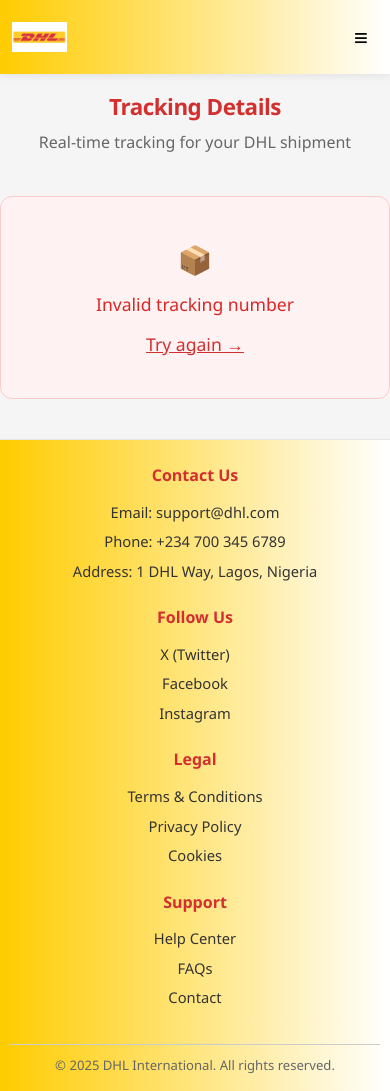
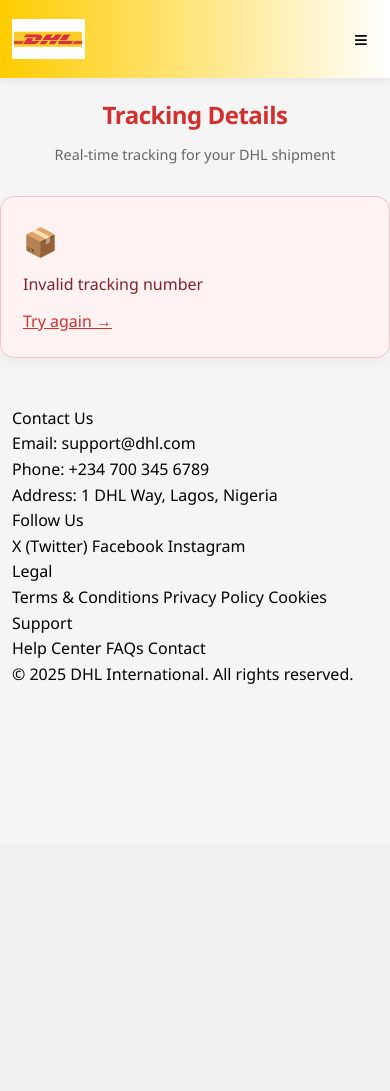
Before and after one commit to steadybomba/signment, a Flask app: page /track/1 in a window 390 px wide. After the commit the page ends 684 px from the top, so only its background shows below. Run offline with Flask 3, Linux system fonts and the light colour scheme; some libraries are stand-ins or nearby versions.

Commit message:
Update tracking_result.html

```diff
--- a/templates/tracking_result.html
+++ b/templates/tracking_result.html
@@ -15,6 +21,7 @@
             background-color: #f5f5f5;
             position: relative;
             min-height: 100vh;
+            overflow-x: hidden;
         }
 
         /* === HEADER === */
@@ -32,6 +39,11 @@
         .header img {
             height: 40px;
             max-width: 100%;
+        }
+        .menu {
+            border: none;
+            background: transparent;
+            color: inherit;
         }
         .header .menu {
             font-size: 24px;
@@ -183,10 +200,29 @@
             overflow: hidden;
         }
         .progress-bar .fill {
+            width: 0%;
             height: 100%;
             background: linear-gradient(90deg, #d32f2f, #ef4444);
             border-radius: 4px;
             transition: width 1s ease;
+        }
+
+        .error-message {
+            max-width: 760px;
+            margin: 30px auto;
+            padding: 22px;
+            border: 1px solid #f5c2c7;
+            background: #fef2f2;
+            color: #842029;
+            border-radius: 14px;
+            box-shadow: 0 6px 16px rgba(0,0,0,0.04);
+            font-size: 1rem;
+            line-height: 1.6;
+        }
+        .error-message a {
+            color: #d32f2f;
+            text-decoration: underline;
+            font-weight: 500;
         }
 
         /* === CHECKPOINTS === */
@@ -258,217 +294,227 @@
         }
         .details-grid .detail-value {
             font-weight: 500;
-            color: #1a1a1a;
-            font-size: 0.95rem;
         }
 
-        /* === REFRESH BUTTON === */
-        .refresh-btn {
-            background: #d32f2f;
-            color: white;
+        .history-header {
+            display: flex;
+            justify-content: space-between;
+            align-items: center;
+            margin: 20px 0 8px;
+        }
+        .history-header h2 {
+            font-size: 1.2rem;
+            margin: 0;
+            color: #111827;
+        }
+        .history-list {
+            list-style: none;
+            padding: 0;
+            margin: 0;
+        }
+        .history-item {
+            padding: 12px 16px;
+            margin-bottom: 10px;
+            border-radius: 14px;
+            background: #fafafa;
+            box-shadow: 0 2px 10px rgba(0,0,0,0.04);
+        }
+        .history-item .event-name {
+            font-size: 1rem;
+            font-weight: 600;
+            color: #111827;
+        }
+        .history-item .event-time {
+            font-size: 0.85rem;
+            color: #6b7280;
+            margin-top: 4px;
+        }
+        .history-item .event-location {
+            margin-top: 8px;
+            color: #4b5563;
+            font-size: 0.9rem;
+        }
+        .empty-history {
+            color: #6b7280;
+            text-align: center;
+            margin: 16px 0;
+        }
+        .error-message {
+            max-width: 760px;
+            margin: 30px auto;
+            padding: 22px;
+            border: 1px solid #f5c2c7;
+            background: #fef2f2;
+            color: #842029;
+            border-radius: 14px;
+            box-shadow: 0 6px 16px rgba(0,0,0,0.04);
+            font-size: 1rem;
+            line-height: 1.6;
+        }
+        .error-message .error-icon {
+            display: block;
+            font-size: 28px;
+            margin-bottom: 8px;
+        }
+        .error-message a {
+            color: #d32f2f;
+            text-decoration: underline;
+            font-weight: 500;
+            display: inline-block;
+            margin-top: 12px;
+        }
+        .menu {
             border: none;
-            padding: 6px 16px;
-            border-radius: 6px;
+            background: transparent;
+            color: inherit;
             cursor: pointer;
-            font-size: 13px;
-            font-weight: 500;
-            transition: all 0.3s ease;
+            font-size: 24px;
+            padding: 10px;
+            border-radius: 50%;
+            transition: background 0.3s;
         }
-        .refresh-btn:hover:not(:disabled) {
-            background: #b71c1c;
-            transform: scale(1.02);
-        }
-        .refresh-btn:disabled {
-            background: #e57373;
-            cursor: not-allowed;
-            opacity: 0.7;
-        }
-        .refresh-hint {
-            display: inline-block;
-            font-size: 0.8rem;
-            color: #94a3b8;
-            margin-left: 6px;
+        .menu:hover {
+            background: rgba(0,0,0,0.05);
         }
 
-        /* === LAST UPDATED === */
-        .last-updated {
-            font-size: 0.8rem;
-            color: #94a3b8;
-            margin-top: 12px;
-            padding-top: 10px;
-            border-top: 1px solid #f0f0f0;
+        @media (max-width: 1024px) {
+            .header {
+                padding: 12px 16px;
+                flex-wrap: wrap;
+                gap: 10px;
+            }
+            .title {
+                font-size: 1.95em;
+                margin: 20px 0 8px;
+            }
+            .title-sub {
+                font-size: 0.95rem;
+                margin-bottom: 16px;
+            }
+            .map-container,
+            .details {
+                padding: 0 12px;
+                width: min(100%, 100%);
+            }
+            #map {
+                height: 360px;
+            }
+            .details {
+                padding: 24px 22px;
+            }
+            .details-grid {
+                grid-template-columns: repeat(2, minmax(0, 1fr));
+                gap: 14px;
+            }
         }
 
-        /* === BACK BUTTON === */
-        .back-button {
-            display: inline-block;
-            background: #d32f2f;
-            color: white;
-            padding: 10px 28px;
-            border-radius: 8px;
-            text-decoration: none;
-            font-weight: 600;
+        @media (max-width: 768px) {
+            .header {
+                justify-content: space-between;
+                align-items: center;
+                gap: 8px;
+            }
+            .title {
+                font-size: 1.7em;
+                margin: 18px 0 8px;
+            }
+            .title-sub {
                 font-size: 0.95rem;
-            transition: all 0.3s ease;
-            margin-top: 16px;
+                margin-bottom: 14px;
             }
-        .back-button:hover {
-            background: #b71c1c;
-            transform: translateY(-1px);
-            box-shadow: 0 4px 12px rgba(211, 47, 47, 0.3);
+            .details,
+            .map-container {
+                border-radius: 14px;
+                padding: 0 10px;
+            }
+            .details {
+                padding: 20px 18px;
+            }
+            #map {
+                height: 320px;
+            }
+            .progress-label,
+            .history-header,
+            .checkpoint {
+                flex-direction: column;
+                align-items: stretch;
+            }
+            .checkpoint {
+                display: block;
+            }
+            .checkpoint .time {
+                min-width: auto;
+                margin-bottom: 4px;
+            }
+            .details-grid {
+                grid-template-columns: 1fr;
+            }
+            .live-indicator,
+            .connection-dot,
+            #connectionStatus,
+            #refreshBtn,
+            #refresh-hint {
+                display: block;
+                width: 100%;
+            }
+            .refresh-btn {
+                margin-top: 10px;
+            }
+            .tracking-number-display {
+                font-size: 1rem;
+            }
+            .status-badge-header {
+                width: 100%;
+                white-space: normal;
+                word-break: break-word;
+            }
+            .menu-content {
+                right: 10px;
+                left: auto;
+                width: 180px;
+            }
         }
 
-        /* === TOAST === */
-        .toast {
-            position: fixed;
-            bottom: 24px;
-            right: 24px;
-            background: #1a1a1a;
-            color: white;
-            padding: 14px 24px;
-            border-radius: 12px;
-            box-shadow: 0 8px 30px rgba(0,0,0,0.2);
-            z-index: 9999;
-            transform: translateY(100px);
-            opacity: 0;
-            transition: all 0.4s cubic-bezier(0.16, 1, 0.3, 1);
-            font-size: 0.95rem;
-            font-weight: 500;
+        @media (max-width: 640px) {
+            .header {
+                padding: 10px 12px;
             }
-        .toast.show {
-            transform: translateY(0);
-            opacity: 1;
+            .title {
+                font-size: 1.5em;
             }
-        .toast.success { background: #16a34a; }
-        .toast.error { background: #dc2626; }
-        .toast.info { background: #2563eb; }
-
-        /* === ERROR MESSAGE === */
-        .error-message {
-            color: #dc2626;
-            text-align: center;
-            padding: 40px 20px;
-            font-size: 1.1rem;
-            background: #fef2f2;
-            border-radius: 12px;
-            max-width: 600px;
-            margin: 40px auto;
-            border: 1px solid #fecaca;
+            .title-sub {
+                font-size: 0.9rem;
             }
-
-        /* === LEAFLET CONTROLS === */
-        .leaflet-control-custom {
-            background: #fff;
-            border: 1px solid #ddd;
-            border-radius: 8px;
-            padding: 6px 14px;
-            box-shadow: 0 2px 8px rgba(0,0,0,0.12);
-            cursor: pointer;
-            font-size: 13px;
-            color: #d32f2f;
-            text-align: center;
-            font-weight: 500;
-            transition: all 0.2s;
+            #map {
+                height: 280px;
             }
-        .leaflet-control-custom:hover {
-            background: #f5f5f5;
+            .details {
+                padding: 18px 16px;
             }
-        .leaflet-control-custom.active {
-            background: #d32f2f;
-            color: #fff;
+            .progress-label,
+            .history-header {
+                flex-direction: column;
+                align-items: flex-start;
             }
-        .leaflet-control-custom:disabled {
-            background: #e0e0e0;
-            color: #999;
-            cursor: not-allowed;
+            .checkpoint {
+                padding: 10px 0;
             }
-
-        /* === FOOTER === */
+            .checkpoint .time,
+            .checkpoint .location,
+            .checkpoint .event {
+                font-size: 0.88rem;
+            }
             .footer {
-            background: linear-gradient(to right, #ffcc00, #fff);
-            padding: 30px 20px;
-            color: #333;
-            text-align: center;
-            margin-top: 40px;
-            border-top: 1px solid #e5e5e5;
+                padding: 18px 12px;
             }
             .footer .footer-content {
-            display: flex;
-            justify-content: space-around;
-            flex-wrap: wrap;
-            max-width: 1200px;
-            margin: 0 auto 20px;
+                flex-direction: column;
+                gap: 12px;
             }
             .footer-section {
-            margin: 0 15px 20px;
-            flex: 1;
-            min-width: 150px;
+                min-width: 100%;
                 text-align: left;
             }
-        .footer-section h3 {
-            color: #d32f2f;
-            font-size: 1.05rem;
-            margin-bottom: 12px;
-            font-weight: 700;
-        }
-        .footer-section p, .footer-section a {
-            color: #333;
-            text-decoration: none;
-            display: block;
-            margin: 6px 0;
-            font-size: 0.92rem;
-        }
-        .footer-section a:hover {
-            color: #d32f2f;
-            text-decoration: underline;
-        }
-        .footer .copyright {
-            font-size: 0.82rem;
-            color: #666;
-            margin-top: 15px;
-            padding-top: 10px;
-            border-top: 1px solid #ccc;
-        }
-
-        /* === RESPONSIVE === */
-        @media (max-width: 640px) {
-            .title { font-size: 1.6em; }
-            .details { padding: 18px 16px; }
-            .map-container { padding: 0 10px; }
-            #map { height: 300px; }
-            .details-grid { grid-template-columns: 1fr; gap: 4px; }
-            .checkpoint .time { min-width: 100px; font-size: 0.75rem; }
-            .checkpoint { flex-wrap: wrap; }
-            .toast { left: 16px; right: 16px; bottom: 16px; font-size: 0.9rem; text-align: center; }
-            .refresh-btn { padding: 4px 12px; font-size: 12px; }
-            .tracking-number-display { font-size: 0.95rem; padding: 2px 10px; }
-        }
-
-        @media (max-width: 480px) {
-            .header { padding: 8px 12px; }
-            .header img { height: 30px; }
-            .menu { font-size: 20px; padding: 6px; }
-            .menu-content { top: 50px; right: 5px; min-width: 130px; }
-            .menu-content a { font-size: 13px; padding: 8px 12px; }
-            .title { font-size: 1.4em; margin: 15px 0 5px; }
-            .details { padding: 14px; border-radius: 12px; }
-            #map { height: 250px; }
-            .details-grid .detail-value { font-size: 0.9rem; }
-            .back-button { padding: 8px 20px; font-size: 0.9rem; width: 100%; text-align: center; }
-            .footer { padding: 15px 10px; margin-top: 20px; }
-            .footer .footer-content { flex-direction: column; text-align: center; }
-            .footer-section { margin: 8px 0; min-width: 100%; text-align: center; }
-            .footer-section h3 { font-size: 1rem; }
-        }
-
-        @media (min-width: 641px) and (max-width: 1024px) {
-            .details { max-width: 700px; }
-            #map { height: 380px; }
-            .details-grid { grid-template-columns: 1fr 1fr; }
-        }
-
-        .menu, .back-button, .leaflet-control-custom, .refresh-btn {
-            -webkit-tap-highlight-color: transparent;
         }
     </style>
     <script src="https://cdn.socket.io/4.7.5/socket.io.min.js"></script>
@@ -489,7 +535,7 @@
     <!-- === HEADER === -->
     <div class="header">
         <img src="{{ url_for('static', filename='dhl-logo.png') }}" alt="DHL Logo">
-        <div class="menu" aria-label="Toggle navigation" aria-expanded="false">≡</div>
+        <button class="menu" aria-label="Toggle navigation" aria-expanded="false" type="button">≡</button>
         <div id="menu-content" class="menu-content hidden">
             <a href="{{ url_for('index') }}">Home</a>
             <a href="#">Contact</a>
@@ -503,12 +549,14 @@
 
     {% if error %}
         <div class="error-message">
-            <span style="font-size: 28px; display: block; margin-bottom: 8px;">📦</span>
+            <span class="error-icon">📦</span>
             {{ error }}
             <br>
-            <a href="{{ url_for('index') }}" style="color: #d32f2f; text-decoration: underline; font-weight: 500; display: inline-block; margin-top: 12px;">Try again →</a>
+            <a href="{{ url_for('index') }}">Try again →</a>
         </div>
     {% else %}
+        <div class="tracking-result">
+            <div id="result-content">
                 <!-- === MAP === -->
                 <div class="map-container">
                     <div id="map"></div>
@@ -668,15 +716,20 @@
         }
 
         // === REFRESH ===
+        const trackingNumber = "{{ shipment.tracking_number if shipment else '' }}";
+
+        function requestTracking() {
+            if (!trackingNumber) return;
+            socket.emit('request_tracking', { tracking_number: trackingNumber });
+        }
+
         function refreshTracking() {
             const btn = document.getElementById('refreshBtn');
             if (!btn || btn.disabled) return;
             btn.disabled = true;
             btn.textContent = '⏳ Updating...';
             showToast('Refreshing tracking data...', 'info');
-            {% if shipment %}
-            socket.emit('request_tracking', { tracking_number: '{{ shipment.tracking_number | default("") }}' });
-            {% endif %}
+            requestTracking();
             setTimeout(() => {
                 btn.disabled = false;
                 btn.textContent = '↻ Refresh';
@@ -698,11 +751,20 @@
         let isAnimationEnabled = true;
 
         function sortCoordsByTimestamp(coords) {
-            return coords.slice().sort((a, b) => {
-                const aTime = a.desc.split(' - ')[0];
-                const bTime = b.desc.split(' - ')[0];
-                return new Date(aTime) - new Date(bTime);
-            });
+            return coords.map((coord, index) => ({ coord, index }))
+                .sort((a, b) => {
+                    const aTime = a.coord.desc ? a.coord.desc.split(' - ')[0] : null;
+                    const bTime = b.coord.desc ? b.coord.desc.split(' - ')[0] : null;
+                    const aDate = aTime ? new Date(aTime) : null;
+                    const bDate = bTime ? new Date(bTime) : null;
+                    if (aDate && bDate && !isNaN(aDate) && !isNaN(bDate)) {
+                        return aDate - bDate;
+                    }
+                    if (aDate && !bDate) return -1;
+                    if (!aDate && bDate) return 1;
+                    return a.index - b.index;
+                })
+                .map(entry => entry.coord);
         }
 
         function animateSegment(start, end, duration, callback) {
@@ -772,9 +834,17 @@
             document.getElementById('toggleAnimation').disabled = coords.length < 2;
             document.getElementById('resetView').disabled = false;
             const sortedCoords = sortCoordsByTimestamp(coords);
+            const hasDescriptions = sortedCoords.some(coord => coord.desc);
+            if (hasDescriptions) {
                 sortedCoords.forEach(coord => {
+                    if (coord.desc) {
                         L.marker([coord.lat, coord.lon]).addTo(map).bindPopup(coord.desc);
+                    }
                 });
+            } else if (sortedCoords.length >= 2) {
+                L.marker([sortedCoords[0].lat, sortedCoords[0].lon]).addTo(map).bindPopup('Route start');
+                L.marker([sortedCoords[sortedCoords.length - 1].lat, sortedCoords[sortedCoords.length - 1].lon]).addTo(map).bindPopup('Route end');
+            }
             routeBounds = L.latLngBounds(sortedCoords.map(c => [c.lat, c.lon]));
             const latlngs = sortedCoords.map(c => [c.lat, c.lon]);
             if (isAnimationEnabled && sortedCoords.length >= 2) {
@@ -793,7 +863,18 @@
         // === MAP CONTROLS ===
         const initialCoords = {{ coords | default([]) | tojson }};
         const initialRouteCoords = {{ route_coords | default([]) | tojson }};
+        const initialProgress = {{ progress | default(0) }};
         const hasInitialRoute = (initialRouteCoords && initialRouteCoords.length) || (initialCoords && initialCoords.length);
+
+        function renderInitialProgress() {
+            const progressPercent = document.getElementById('progress-percent');
+            const progressFill = document.getElementById('progress-fill');
+            if (progressPercent && progressFill) {
+                const percent = Math.round(initialProgress * 100);
+                progressPercent.textContent = `${percent}%`;
+                progressFill.style.width = `${percent}%`;
+            }
+        }
 
         const ToggleAnimationControl = L.Control.extend({
             options: { position: 'topright' },
@@ -837,8 +918,8 @@
             document.getElementById('resetView').disabled = true;
         }
 
-        // === SOCKET.IO ===
-        const socket = io();
+        // === SOCKET.IO (force polling transport for dev) ===
+        const socket = io({ transports: ['polling'] });
         const refreshBtn = document.getElementById('refreshBtn');
         const refreshHint = document.getElementById('refresh-hint');
 
@@ -863,13 +944,12 @@
             updateConnectionStatus(socket.connected);
         }
         initConnectionStatus();
+        renderInitialProgress();
 
         socket.on('connect', () => {
             console.log('🔗 Socket.IO connected');
             updateConnectionStatus(true);
-            {% if shipment %}
-            socket.emit('request_tracking', { tracking_number: '{{ shipment.tracking_number | default("") }}' });
-            {% endif %}
+            requestTracking();
             showToast('✅ Connected to live tracking', 'success');
         });
 
@@ -985,9 +1065,7 @@
         // === AUTO-REFRESH ===
         setInterval(() => {
             if (socket.connected) {
-                {% if shipment %}
-                socket.emit('request_tracking', { tracking_number: '{{ shipment.tracking_number | default("") }}' });
-                {% endif %}
+                requestTracking();
             }
         }, 30000);
 
```
Also changed, not shown: other parts of templates/tracking_result.html (+18 -7 lines). Lines whose indentation alone changed are shown as unchanged.
